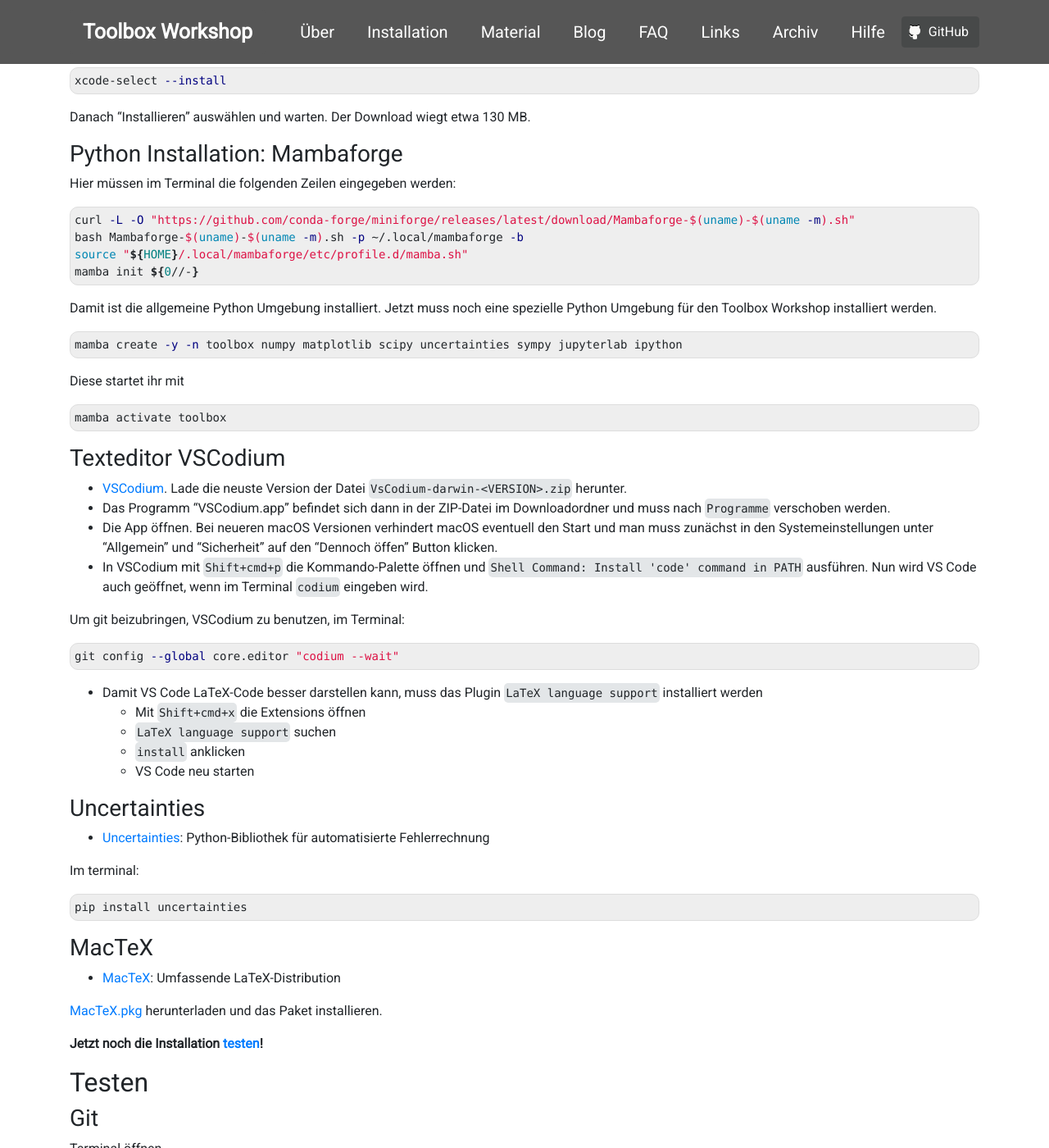
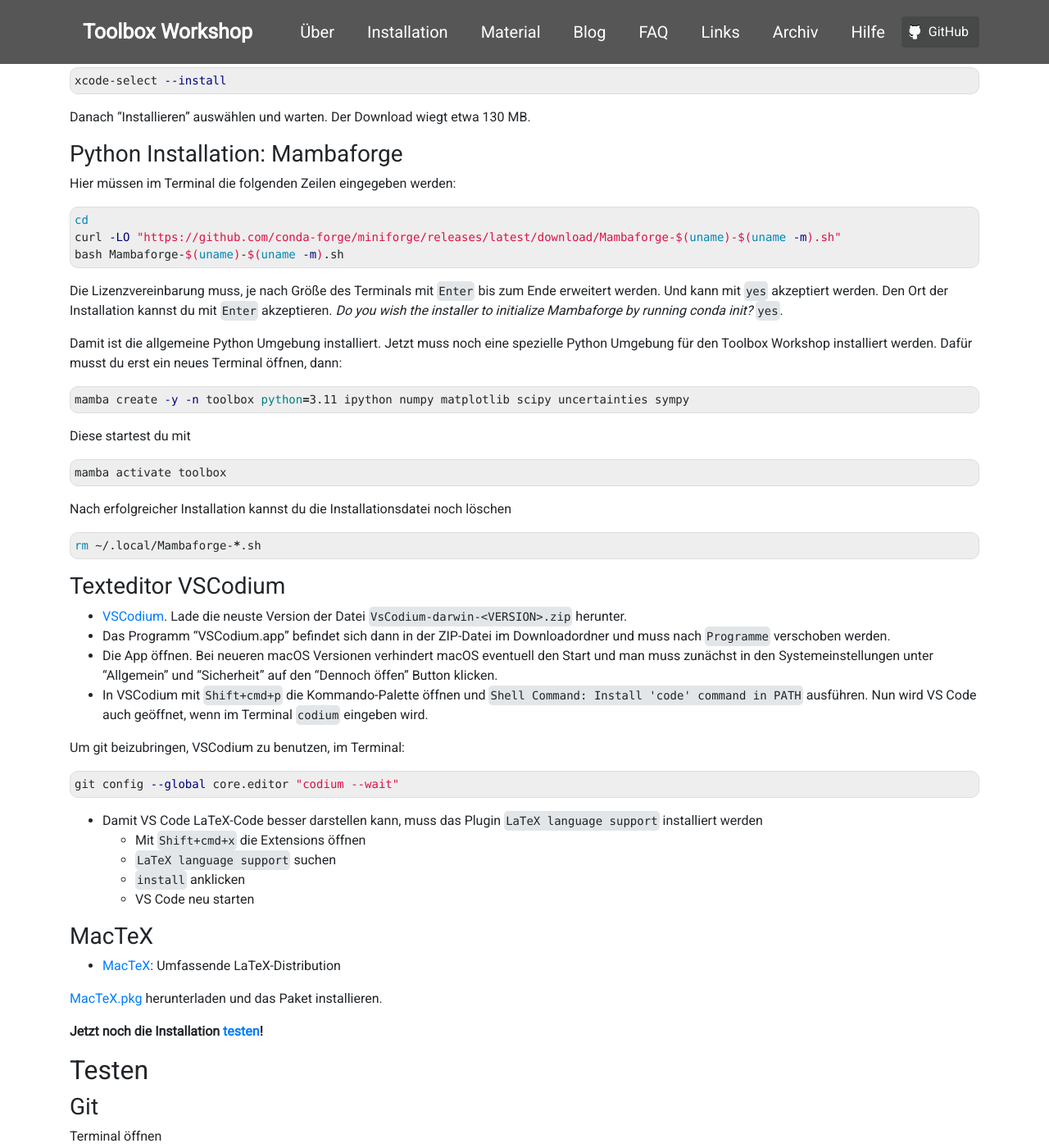
Before and after one commit to pep-dortmund/homepage-toolbox, a Jekyll site: the page built from install/macos.md, in a window 1280 px wide and 1400 px high, scrolled down 642 px. Shown: the whole window at 82% size. Built offline with Jekyll 4.4.1, drawn with Linux system fonts in a browser that asks for light colours; nearby versions of some CDN libraries; some of the changed text lies outside the part shown.

Commit message:
mambaforge to macos

````diff
--- a/install/macos.md
+++ b/install/macos.md
@@ -53,19 +53,31 @@
 
 Hier müssen im Terminal die folgenden Zeilen eingegeben werden:
 ```bash
-curl -L -O "https://github.com/conda-forge/miniforge/releases/latest/download/Mambaforge-$(uname)-$(uname -m).sh"
-bash Mambaforge-$(uname)-$(uname -m).sh -p ~/.local/mambaforge -b
-source "${HOME}/.local/mambaforge/etc/profile.d/mamba.sh"
-mamba init ${0//-}
+cd
+curl -LO "https://github.com/conda-forge/miniforge/releases/latest/download/Mambaforge-$(uname)-$(uname -m).sh"
+bash Mambaforge-$(uname)-$(uname -m).sh
 ```
+
+Die Lizenzvereinbarung muss, je nach Größe des Terminals mit `Enter` bis zum Ende erweitert werden.
+Und kann mit `yes` akzeptiert werden.
+Den Ort der Installation kannst du mit `Enter` akzeptieren.
+_Do you wish the installer to initialize Mambaforge by running conda init?_ `yes`.
+
 Damit ist die allgemeine Python Umgebung installiert.
 Jetzt muss noch eine spezielle Python Umgebung für den Toolbox Workshop installiert werden.
+Dafür musst du erst ein neues Terminal öffnen, dann:
 ```bash
-mamba create -y -n toolbox numpy matplotlib scipy uncertainties sympy jupyterlab ipython
+mamba create -y -n toolbox python=3.11 ipython numpy matplotlib scipy uncertainties sympy
 ```
-Diese startet ihr mit
+
+Diese startest du mit
 ```bash
 mamba activate toolbox
+```
+
+Nach erfolgreicher Installation kannst du die Installationsdatei noch löschen
+```bash
+rm ~/.local/Mambaforge-*.sh
 ```
 
 ### Texteditor VSCodium
@@ -88,15 +100,6 @@
     - `LaTeX language support` suchen
     - `install` anklicken
     - VS Code neu starten
-
-### Uncertainties
-
-- [Uncertainties](http://pythonhosted.org/uncertainties/): Python-Bibliothek
-  für automatisierte Fehlerrechnung
-
-Im terminal:
-
-    pip install uncertainties
 
 ### MacTeX
 
@@ -128,24 +131,25 @@
 ### Python
 
 Ebenfalls im Terminal:
+```bash
+mamba activate toolbox
+ipython
+```
 
-    ipython
-    %matplotlib
-    import matplotlib.pyplot as plt
-    plt.plot([1, 2, 4])
+Das Programm ipython sollte starten und ihr bekommt statt dem `$` einen
+nummerierten Prompt, nun folgende Befehle eingeben.
+
+    In [1]: %matplotlib
+    In [2]: import matplotlib.pyplot as plt
+    In [3]: import numpy as np
+    In [4]: import scipy
+    In [5]: import sympy
+    In [6]: import uncertainties
+    In [7]: plt.plot([1, 2, 4])
 
 Es sollte ein Fenster mit einem Plot erscheinen, beenden mit
 
-    quit
-
-### Uncertainties
-
-Ebenfalls im Terminal:
-
-    ipython
-    import uncertainties
-
-Es sollte keine Fehlermeldung erscheinen.
+    In [8]: quit
 
 ### Make
 
@@ -182,9 +186,10 @@
 ### TeXLive einstellen:
 
 Im Terminal:
-
-    sudo tlmgr option autobackup -- -1
-    sudo tlmgr option repository http://mirror.ctan.org/systems/texlive/tlnet
+```bash
+sudo tlmgr option autobackup -- -1
+sudo tlmgr option repository http://mirror.ctan.org/systems/texlive/tlnet
+```
 
 ## <a id="update"></a>Aktualisieren
 
@@ -192,11 +197,12 @@
 
 Im Terminal:
 ```bash
-    mamba update --all
+mamba update -n toolbox --all
 ```
 
 ### TeXLive
 
 Im Terminal:
-
-    sudo tlmgr update --self --all --reinstall-forcibly-removed
+```bash
+sudo tlmgr update --self --all --reinstall-forcibly-removed
+```
````
